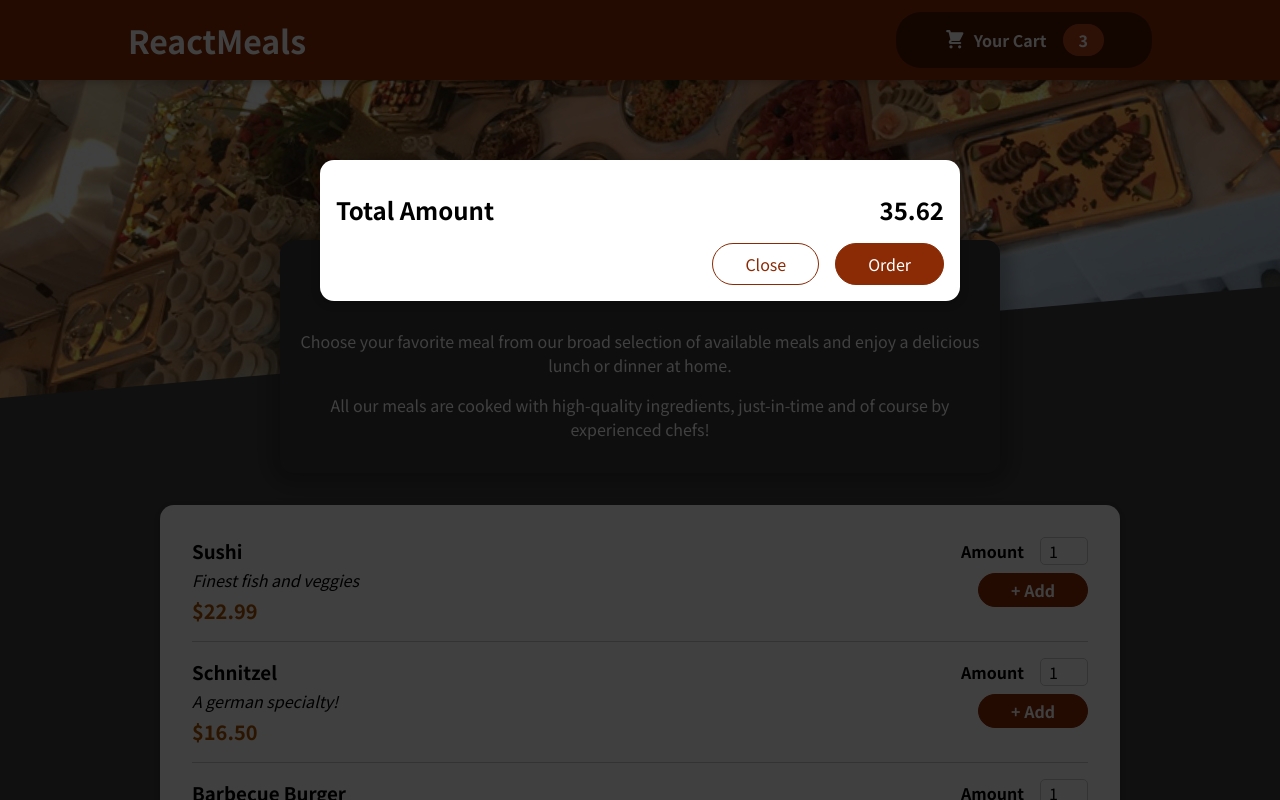
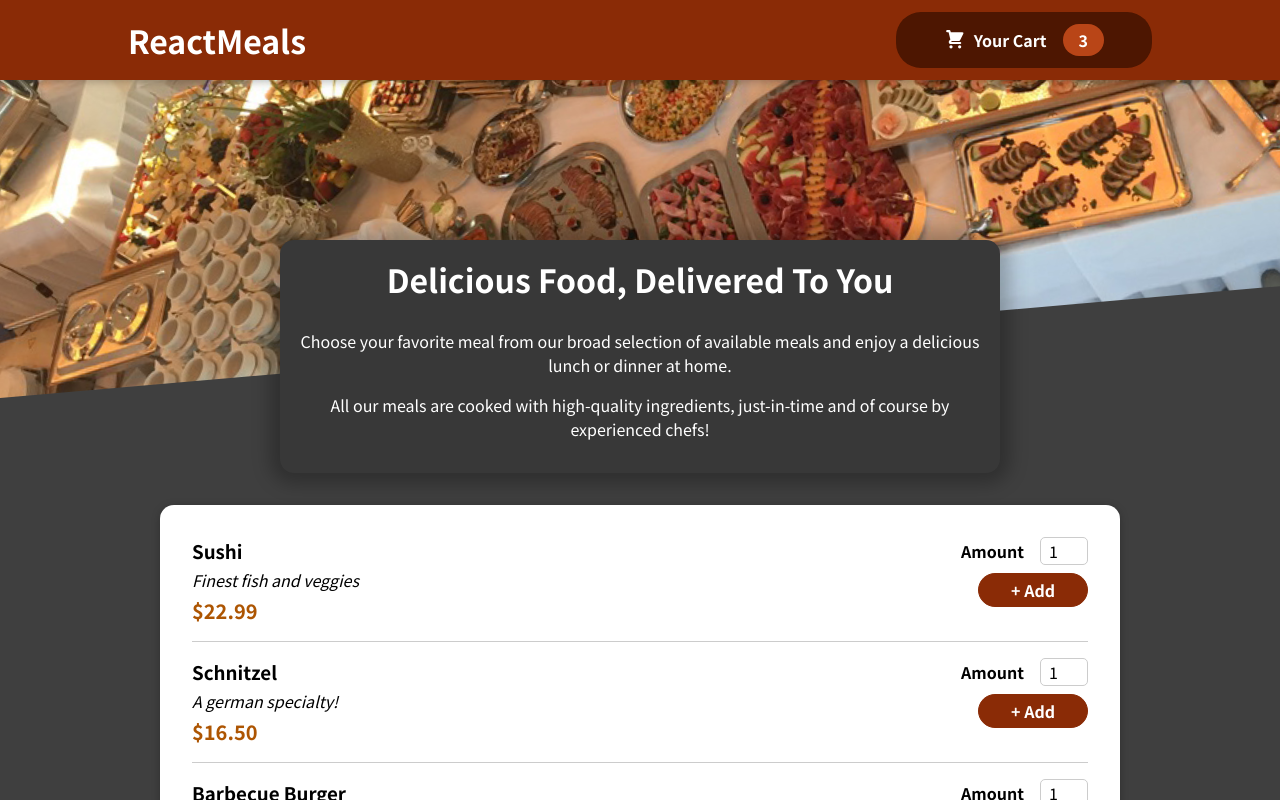
Before and after one commit to malla-lokesh/restaurantWebsite, a React (Create React App) app: page / in a window 1280 px wide. Shown: the top 800 px of the page. Built offline with nearby package versions, Linux system fonts and the light colour scheme.

Commit message:
completed cart open and close task!

```diff
--- a/src/App.js
+++ b/src/App.js
@@ -1,14 +1,26 @@
-import React from "react";
+import React, {useState} from "react";
 import Header from "./components/Layout/Header";
 import Meals from "./components/Meals/Meals";
 import Cart from "./components/Cart/Cart";
 
 function App() {
+  const [cartIsShown, setCartIsShown] = useState(false);
+
+  const showCartHandler = () => {
+    setCartIsShown(true);
+  }
+
+  const hideCartHandler = () => {
+    setCartIsShown(false);
+  }
+
   return (
     <React.Fragment>
-      <Cart />
-      <Header />
-      <Meals />
+      {cartIsShown && <Cart hideCart={hideCartHandler}/>}
+      <Header showCart={showCartHandler}/>
+      <main>
+        <Meals />
+      </main>
     </React.Fragment>
   );
 }
--- a/src/components/Cart/Cart.js
+++ b/src/components/Cart/Cart.js
@@ -6,17 +6,20 @@ const Cart = props => {
         id: 'c1',
         name: 'Sushi',
         amount: 2,
-        price: 12.99}].map(item => {<li>{item.name}</li>})}</ul>;
+        price: 12.99}].map(item => {return <li>{item.name}</li>})}</ul>;
 
     return(
-        <Modal>
+        <Modal hideCart={props.hideCart}>
             {cartItems}
             <div className={classes.total}>
                 <span>Total Amount</span>
                 <span>35.62</span>
             </div>
             <div className={classes.actions}>
-                <button className={classes['button--alt']}>Close</button>
+                <button
+                    className={classes['button--alt']}
+                    onClick={props.hideCart}
+                >Close</button>
                 <button className={classes.button}>Order</button>
             </div>
         </Modal>
--- a/src/components/Layout/Header.js
+++ b/src/components/Layout/Header.js
@@ -9,7 +9,7 @@ const Header = (props) => {
         <React.Fragment>
             <header className={classes.header}>
                 <h1>ReactMeals</h1>
-                <HeaderCartButton />
+                <HeaderCartButton showCart={props.showCart}/>
             </header>
             <div className={classes['main-image']}>
                 <img src={mealsImage} alt='Delicious food!'s />
--- a/src/components/Layout/HeaderCartButton.js
+++ b/src/components/Layout/HeaderCartButton.js
@@ -3,7 +3,9 @@ import classes from './HeaderCartButton.module.css'
 
 const HeaderCartButton = props => {
     return (
-        <button className={classes.button}>
+        <button
+            className={classes.button}
+            onClick={props.showCart}>
             <span className={classes.icon}>
                 <CartIcon />
             </span>
--- a/src/components/UI/Modal.js
+++ b/src/components/UI/Modal.js
@@ -4,7 +4,7 @@ import ReactDOM from 'react-dom';
 import classes from './Modal.module.css';
 
 const Backdrop = props => {
-    return <div className={classes.backdrop}></div>
+    return <div className={classes.backdrop} onClick={props.hideCart}></div>
 };
 
 const ModalOverlay = props => {
@@ -20,7 +20,7 @@ const portalElement = document.getElementById('overlays');
 const Modal = props => {
     return (
         <React.Fragment>
-            {ReactDOM.createPortal(<Backdrop />, portalElement)}
+            {ReactDOM.createPortal(<Backdrop hideCart={props.hideCart}/>, portalElement)}
             {ReactDOM.createPortal(<ModalOverlay>{props.children}</ModalOverlay>, portalElement)}
         </React.Fragment>
     )
```
Also changed, not shown: src/Header.css (deleted, +0 -22 lines), src/Header.js (deleted, +0 -27 lines).
